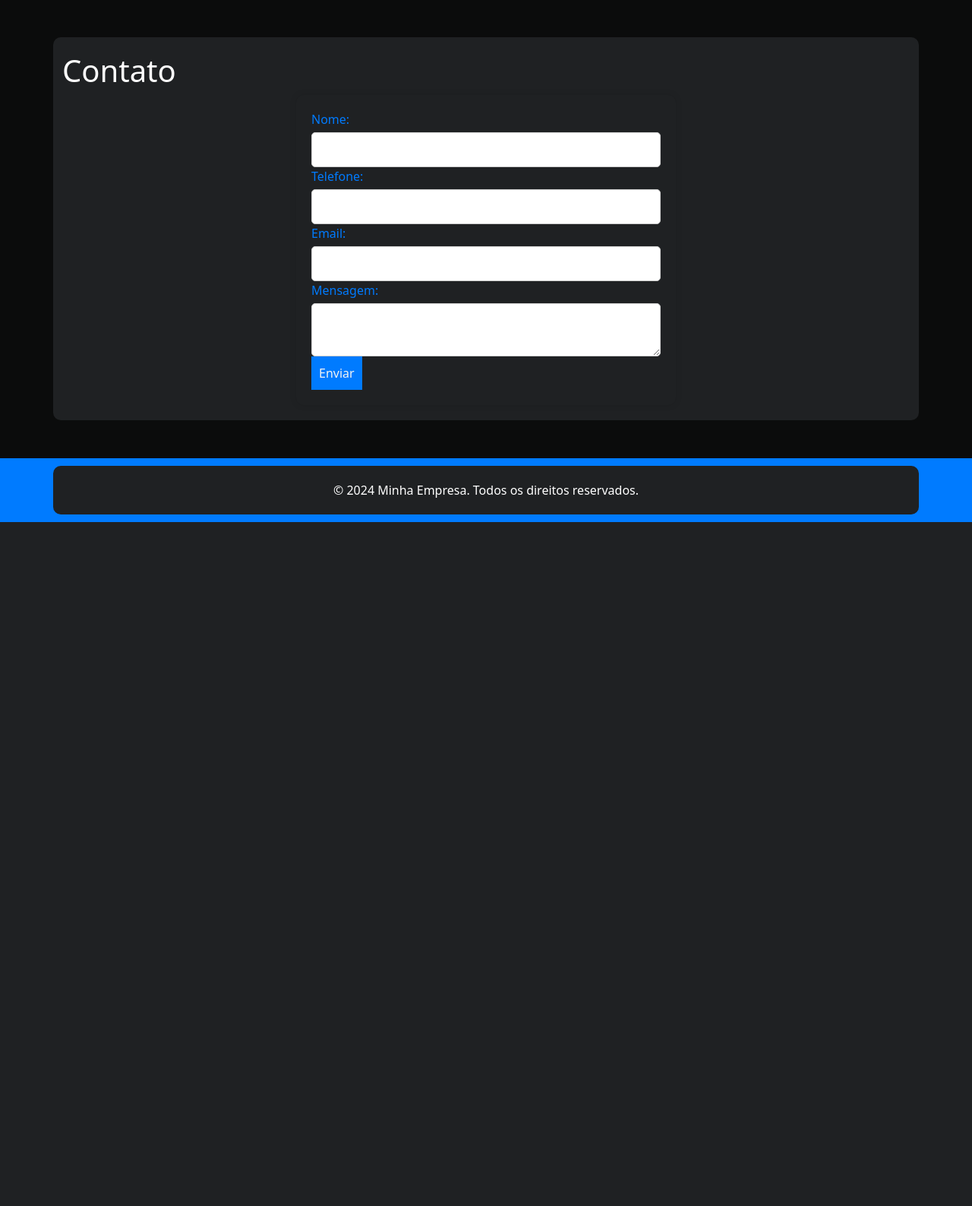
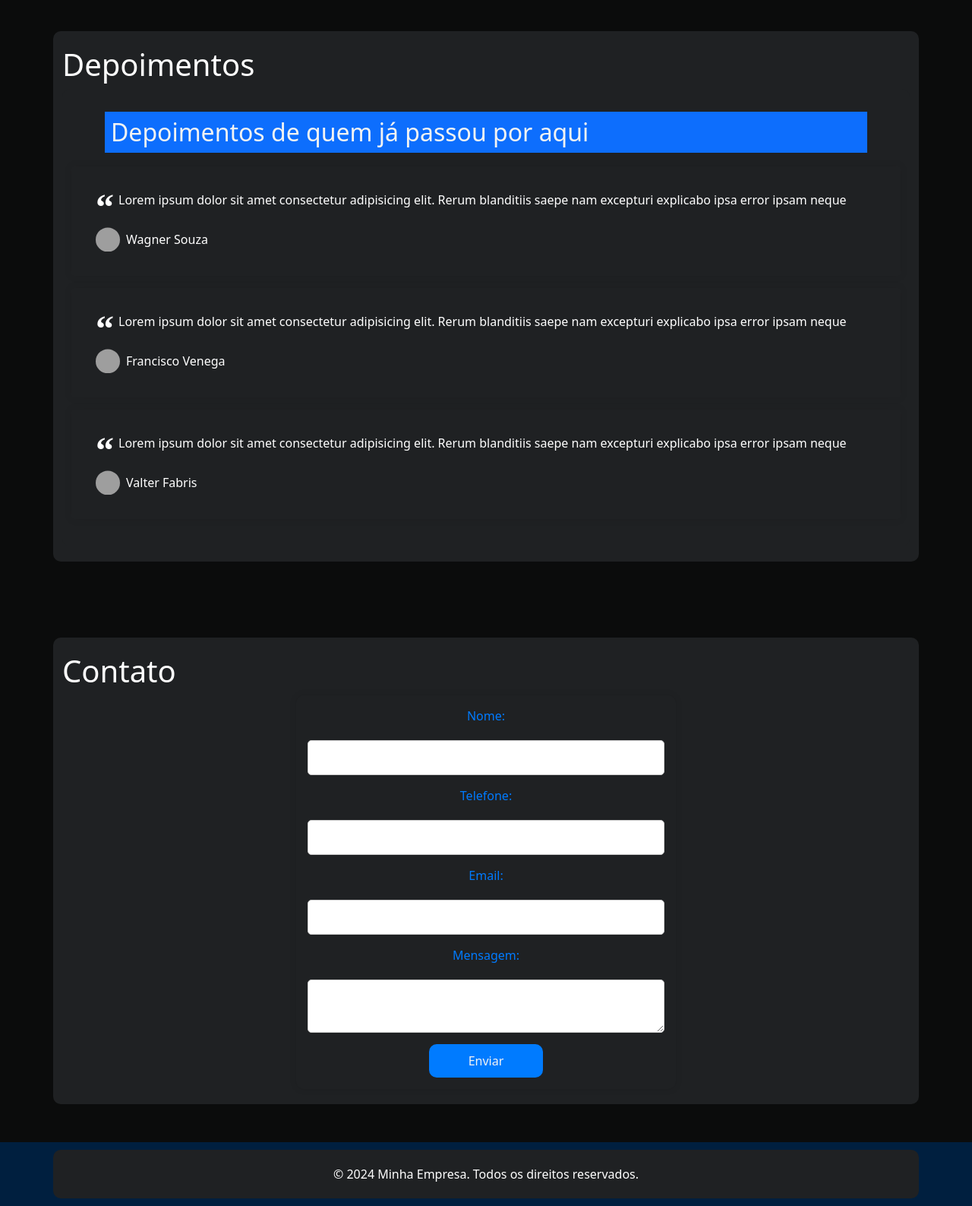
Before and after one commit to FelipepFranco/projeto-final, a PHP site: page / in a window 1280 px wide. Shown: the part 529-2116 px from the top of the page at 76% size. Before the commit the page ends 1216 px from the top, so only its background shows below. Run offline with PHP 8.4, Linux system fonts and the light colour scheme; grey boxes are pictures that could not be loaded.

Commit message:
modificando #contato e #depoimetos

```diff
--- a/assets/css/style.css
+++ b/assets/css/style.css
@@ -21,7 +21,6 @@ body {
 
 /* Cabeçalho */
 header {
-    background-color: var(--primary-color);
     color: #f3f3f3;
     padding: 10px 20px;
 }
@@ -66,18 +65,33 @@ section {
     background-image: url('assets/images/sobre.jpg');
     background-size: cover;
     background-position: center;
-    color: #f3f3f3;
 }
 
 #servicos {
     background-image: url('assets/images/servicos.jpg');
     background-size: cover;
     background-position: center;
-    color: #f3f3f3;
 }
 
 #contato {
+    display: flex;
+    justify-content: center;
+    align-items: center;
     background-color: #0b0c0c;
+}
+
+#contato form{
+    display: flex;
+    padding: 15px;
+    gap: 15px;
+    flex-direction: column;
+    justify-content: center;
+    align-items: center;
+}
+#contato button{
+    width: 150px;
+    border-radius: 10px;
+    padding: 10px;
 }
 
 .container {
@@ -136,7 +150,6 @@ button:hover {
 
 /* Rodapé */
 footer {
-    background-color: var(--primary-color);
     color: #f3f3f3;
     text-align: center;
     padding: 10px 0;
@@ -148,6 +161,63 @@ footer {
 footer p {
     margin: 0;
 }
+
+#depoimentos {
+    justify-content: center;
+    display: flex;
+}
+
+#depoimentos .container {
+    margin-left: 0;
+    margin-right: 0;
+    position: relative;
+    overflow: hidden;
+}
+
+#depoimentos header {
+    margin-left: 1.5rem;
+    margin-right: 1.5rem;
+    margin-bottom: 0;
+    ;
+}
+
+#depoimentos blockquote {
+    padding: 2rem;
+    box-shadow: 0px 0px 12px rgba(0, 0, 0, 0.08);
+    border-radius: 0.25rem;
+}
+
+#depoimentos blockquote p {
+    position: relative;
+    text-indent: 1.875rem;
+    margin-bottom: 1.5rem;
+    color: var(--title-color);
+}
+
+#depoimentos blockquote p span {
+    font: 700 3rem serif;
+    position: absolute;
+    top: -0.375rem;
+    left: -1.875rem;
+    color: var(--base-color);
+}
+
+#depoimentos cite {
+    display: flex;
+    align-items: center;
+    font-style: normal;
+}
+
+#depoimentos cite img {
+    width: 2rem;
+    height: 2rem;
+    object-fit: cover;
+    clip-path: circle();
+    margin-right: 0.5rem;
+}
+
+
+
 
 /* Consultas de Mídia para Responsividade */
 @media only screen and (max-width: 768px) {
--- a/index.html
+++ b/index.html
@@ -1,18 +1,24 @@
 <!DOCTYPE html>
 <html lang="pt-br">
+
 <head>
   <meta charset="UTF-8">
   <meta name="viewport" content="width=device-width, initial-scale=1.0">
   <link rel="stylesheet" href="assets/css/style.css">
-    <link href="https://cdn.jsdelivr.net/npm/bootstrap@5.3.3/dist/css/bootstrap.min.css" rel="stylesheet" integrity="sha384-QWTKZyjpPEjISv5WaRU9OFeRpok6YctnYmDr5pNlyT2bRjXh0JMhjY6hW+ALEwIH" crossorigin="anonymous">
+  <link href="https://cdn.jsdelivr.net/npm/bootstrap@5.3.3/dist/css/bootstrap.min.css" rel="stylesheet"
+    integrity="sha384-QWTKZyjpPEjISv5WaRU9OFeRpok6YctnYmDr5pNlyT2bRjXh0JMhjY6hW+ALEwIH" crossorigin="anonymous">
   <link rel="stylesheet" href="assets/css/styleStrap.css">
   <title>Document</title>
 </head>
+
 <body>
-    <nav class="navbar navbar-expand-lg bg-darkBlue header-expand">
+  <header class="bg-darkBlue fixed-top">
+    <nav class="navbar navbar-expand-lg  header-expand">
       <div class="container-fluid">
         <a class="navbar-brand text-white" href="#">Empresa</a>
-          <button class="navbar-toggler border border-white text-white " type="button" data-bs-toggle="collapse" data-bs-target="#navbarContent" aria-controls="navbarContent" aria-expanded="false" aria-label="Toggle navigation">
+        <button class="navbar-toggler border border-white text-white " type="button" data-bs-toggle="collapse"
+        data-bs-target="#navbarContent" aria-controls="navbarContent" aria-expanded="false"
+        aria-label="Toggle navigation">
         <span class="navbar-toggler-icon">
         </span>
       </button>
@@ -22,16 +28,16 @@
             <a class="nav-link active text-white" aria-current="page" href="#">Home</a>
           </li>
           <li class="nav-item">
-                <a class="nav-link text-white" href="#">Sobre</a>
+            <a class="nav-link text-white" href="#sobre">Sobre</a>
           </li>
           <li class="nav-item">
-                <a class="nav-link text-white" href="#">Vantagens</a>
+            <a class="nav-link text-white" href="#vantagens">Vantagens</a>
           </li>
           <li class="nav-item">
-                <a class="nav-link text-white" href="#">Depoimentos</a>
+            <a class="nav-link text-white" href="#depoimentos">Depoimentos</a>
           </li>
           <li class="nav-item">
-                <a class="nav-link text-white" href="#">Contato</a>
+            <a class="nav-link text-white" href="#contato">Contato</a>
           </li>
           <li class="nav-item">
             <button type="button" class="btn btn-primary">Fale Conosco</button>
@@ -40,18 +46,77 @@
       </div>
     </div>
 </nav>
-    <main>
+  </header>
+  <main class="mt-5">
     <section id="sobre">
-            <div class="container">
+      <div class="container text-white">
         <h1>Sobre Nós</h1>
         <p>Um pouco sobre a nossa empresa...</p>
       </div>
     </section>
 
-        <section id="servicos">
+    <section id="vantagens">
+      <div class="container text-white">
+        <h1>Nossas vantgens</h1>
+        <p>Um pouco sobre a nossa empresa...</p>
+      </div>
+    </section>
+
+    <section id="depoimentos">
+      <div class="container text-white">
+        <h1>Depoimentos</h1>
         <div class="container">
-                <h1>Serviços</h1>
-                <p>Conheça nossos serviços...</p>
+          <header>
+            <h2 class="title bg-primary p-2 ">Depoimentos de quem já passou por aqui</h2>
+          </header>
+          <div class="depoimentos swiper-container">
+            <div class="swiper-wrapper">
+              <div class="depoimento swiper-slide">
+                <blockquote>
+                  <p>
+                    <span>&ldquo;</span> Lorem ipsum dolor sit amet consectetur adipisicing elit. Rerum blanditiis saepe
+                    nam excepturi explicabo ipsa error ipsam neque
+                  </p>
+                  <cite>
+                    <img src="https://randomuser.me/api/portraits/men/7.jpg" alt="Foto de Wanessa Souza" />
+                    Wagner Souza
+                  </cite>
+                </blockquote>
+              </div>
+
+              <div class="depoimento swiper-slide">
+                <blockquote>
+                  <p>
+                    <span>&ldquo;</span> Lorem ipsum dolor sit amet consectetur adipisicing elit. Rerum blanditiis saepe
+                    nam excepturi explicabo ipsa error ipsam neque
+                  </p>
+                  <cite>
+                    <img src="https://randomuser.me/api/portraits/men/29.jpg" alt="Foto de Franciele Venega" />
+                    Francisco Venega
+                  </cite>
+                </blockquote>
+              </div>
+
+              <div class="depoimento swiper-slide">
+                <blockquote>
+                  <p>
+                    <span>&ldquo;</span> Lorem ipsum dolor sit amet consectetur adipisicing elit. Rerum blanditiis saepe
+                    nam excepturi explicabo ipsa error ipsam neque
+                  </p>
+                  <cite>
+                    <img src="https://randomuser.me/api/portraits/men/47.jpg" alt="Fotos de Valeska Fabris" />
+                    Valter Fabris
+                  </cite>
+                </blockquote>
+              </div>
+            </div>
+          </div>
+
+          <!-- If we need pagination -->
+          <div class="swiper-scrollbar" style="text-align: center;"></div>
+        </div>
+
+      </div>
       </div>
     </section>
 
@@ -74,11 +139,14 @@
     </section>
   </main>
 
-    <footer>
+  <footer class="bg-darkBlue">
     <div class="container text-white">
       <p>&copy; 2024 Minha Empresa. Todos os direitos reservados.</p>
     </div>
   </footer>
-    <script src="https://cdn.jsdelivr.net/npm/bootstrap@5.3.3/dist/js/bootstrap.bundle.min.js" integrity="sha384-YvpcrYf0tY3lHB60NNkmXc5s9fDVZLESaAA55NDzOxhy9GkcIdslK1eN7N6jIeHz" crossorigin="anonymous"></script>
+  <script src="https://cdn.jsdelivr.net/npm/bootstrap@5.3.3/dist/js/bootstrap.bundle.min.js"
+    integrity="sha384-YvpcrYf0tY3lHB60NNkmXc5s9fDVZLESaAA55NDzOxhy9GkcIdslK1eN7N6jIeHz"
+    crossorigin="anonymous"></script>
 </body>
+
 </html>
```
Lines whose indentation alone changed are shown as unchanged.
